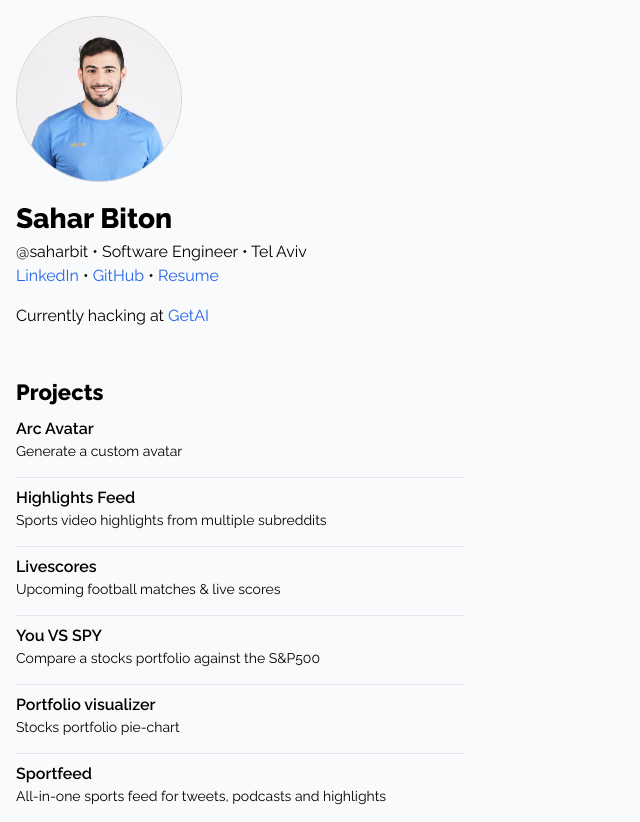
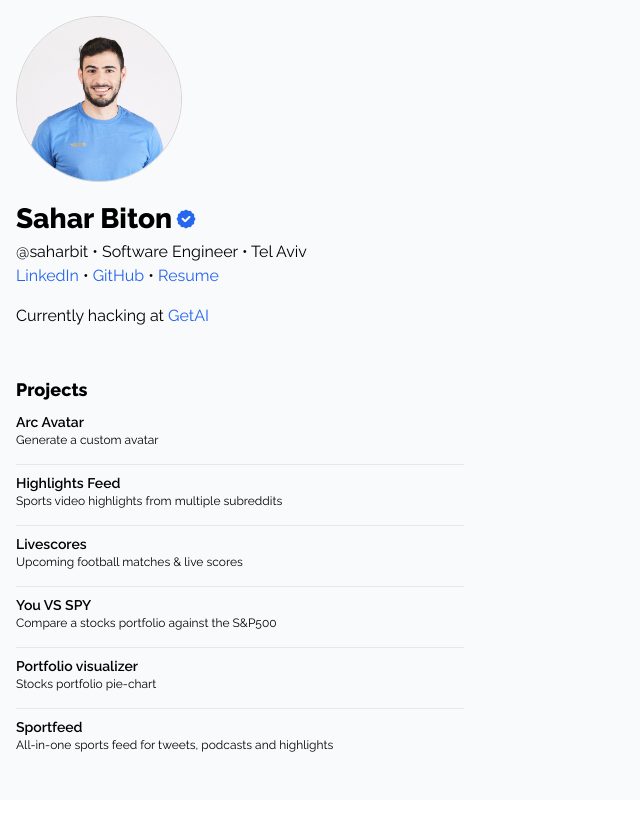
Before and after one commit to saharbit/my-portfolio, a React (Create React App) app: page / in a window 1280 px wide. Shown: the whole page, without its empty margins (0-640 px from the left). After the commit the page ends 800 px from the top, so only its background shows below. Built offline with nearby package versions, Linux system fonts and the light colour scheme.

Commit message:
bump versions, add icon

```diff
--- a/src/App.js
+++ b/src/App.js
@@ -3,6 +3,7 @@
 import "./App.scss";
 import Sahar from "./assets/sahar_cropped.jpg";
 import Link from "./Link";
+import Check from "./assets/check.png";
 
 function App() {
   return (
@@ -13,7 +14,10 @@
           alt="sahar"
           className="profile-picture mb-4 rounded-full"
         />
-        <div className="font-bold header">Sahar Biton</div>
+        <div className="font-bold header flex items-center">
+          Sahar Biton
+          <img src={Check} alt="check" className="w-5 h-5 ml-1" />
+        </div>
         <div>@saharbit • Software Engineer • Tel Aviv</div>
         <Links />
         <div className="mt-4">
@@ -22,7 +26,7 @@
             GetAI
           </Link>
         </div>
-        <h2 className="mt-12">Projects</h2>
+        <div className="mt-12 font-bold text-lg">Projects</div>
         <Projects />
       </div>
     </div>
--- a/src/projects/Project.js
+++ b/src/projects/Project.js
@@ -10,9 +10,9 @@
         className="flex flex-col md:hover:opacity-50 cursor-pointer mb-2"
       >
         <div className="flex items-center">
-          <span className="font-semibold mr-2">{project.name}</span>
+          <span className="font-semibold mr-2 text-sm">{project.name}</span>
         </div>
-        <span className="text-sm">{project.description}</span>
+        <span className="text-xs">{project.description}</span>
       </a>
     </div>
   );
```
Also changed, not shown: package.json (+5 -5 lines), src/assets/check.png (added), 1 other file (tests, documents, lock files or other folders).
